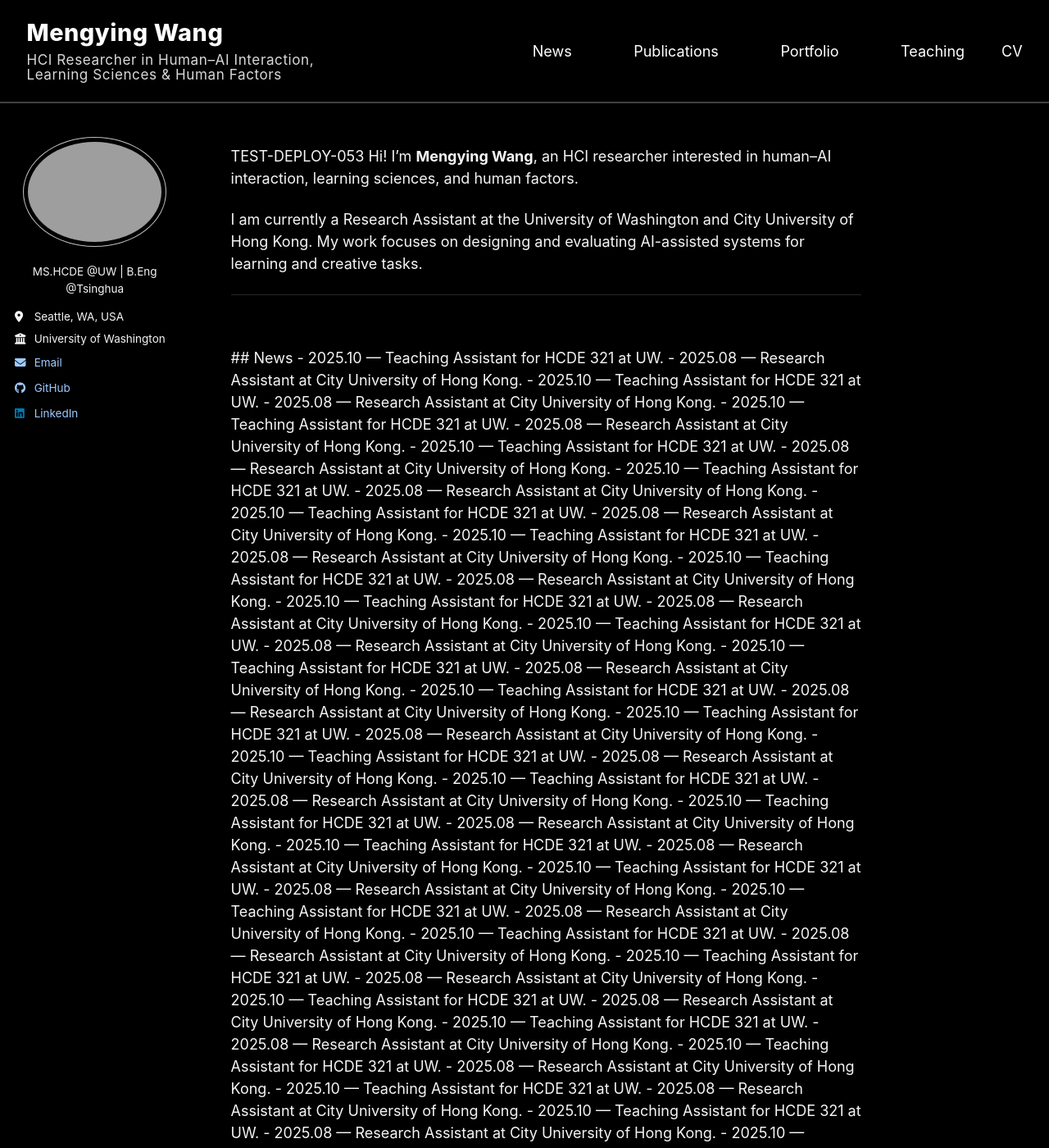
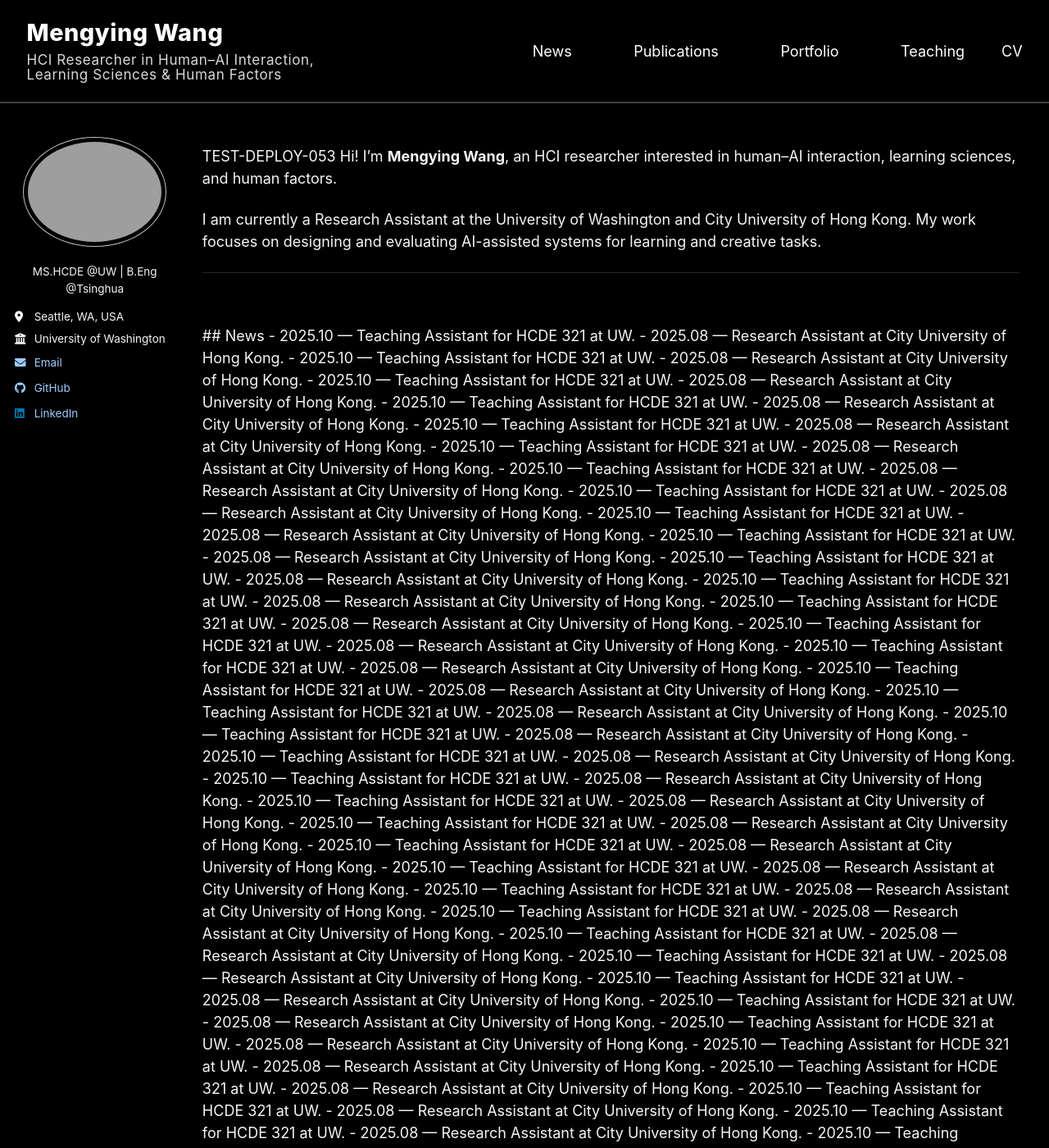
Before and after one commit to mengyingWWW/mengyingWWW.github.io, a Jekyll site: the page built from index.md, in a window 1280 px wide and 1400 px high. Shown: the whole window at 82% size. Built offline with Jekyll 4.4.1, drawn with Linux system fonts in a browser that asks for light colours; a script bundle is joined from its source files by our own code; library files that are not in the unit come from our copies.

Commit message:
Update main.scss

```diff
--- a/assets/css/main.scss
+++ b/assets/css/main.scss
@@ -935,3 +935,41 @@ nav#site-nav.greedy-nav .navicon::after  { top:  7px !important; }
     margin-top: 18px !important;
   }
 }
+
+/* =========================================================
+   DESKTOP WIDTH TUNING (append at VERY END)
+   Goal:
+   - Reduce left/right empty gutters
+   - Sidebar visually closer to left edge
+   - Main content uses more width
+   ========================================================= */
+
+@media (min-width: 769px) {
+
+  /* 1) Make the whole page container wider + reduce side padding */
+  .masthead__inner-wrap,
+  .page__inner-wrap,
+  .archive__wrap {
+    max-width: 1400px !important;   /* 想更宽：1500px；更窄：1280px */
+    padding-left: 18px !important;  /* 两侧留白 */
+    padding-right: 18px !important;
+  }
+
+  /* 2) Reduce extra padding inside the main layout */
+  .page,
+  .archive {
+    padding-left: 0 !important;
+    padding-right: 0 !important;
+  }
+
+  /* 3) Sidebar: remove any extra left indentation */
+  .sidebar {
+    padding-left: 0 !important;
+    margin-left: 0 !important;
+  }
+
+  /* 4) Main content: remove extra right padding so it can “stretch” */
+  .page__content {
+    padding-right: 0 !important;
+  }
+}
```
